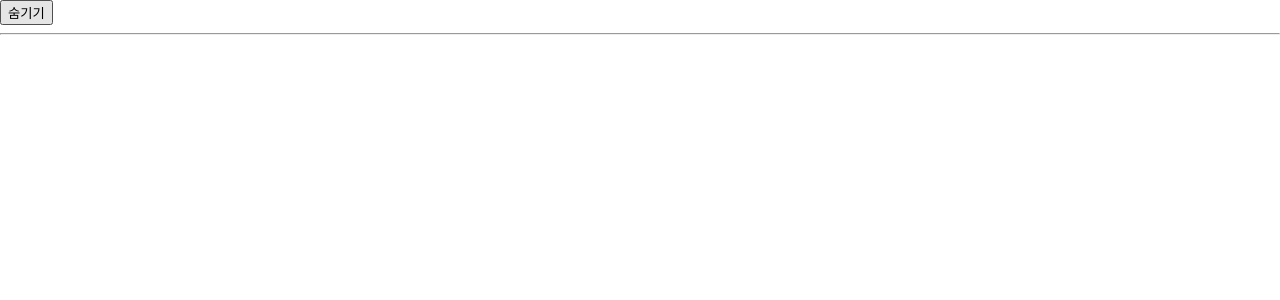
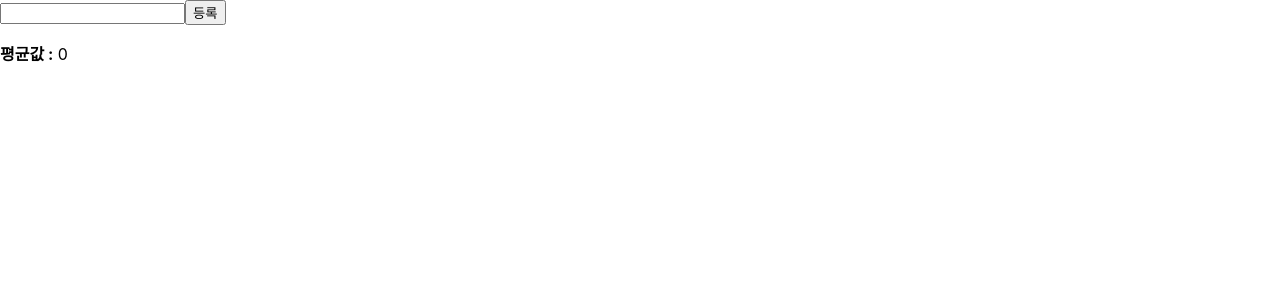
Before and after one commit to Duck-98/hello-react, a React (Create React App) app: page / in a window 1280 px wide. Shown: the top 300 px of the page. Built offline with nearby package versions, Linux system fonts and the light colour scheme.

Commit message:
8장 실습

```diff
--- a/src/App.js
+++ b/src/App.js
@@ -1,19 +1,10 @@
-import React, { useState } from 'react';
-import Info from './Chapter 8/Info';
+import React from 'react';
+import Average from './Chapter 8/Average';
 
 const App = () => {
-  const [visible, setVisible] = useState(false);
-  const onClick = () => {
-    setVisible(!visible);
-  };
-  return (
-    <>
-      <button onClick={onClick}>{visible ? '보이기' : '숨기기'}</button>
-      <hr />
-      {visible && <Info />}
-    </>
-  );
+  return <Average />;
 };
+
 /*import LifeCycleSample from './LifeCycleSample';
 import ErrorBoundary from './ErrorBoundary';
 
--- /dev/null
+++ b/src/Chapter 8/Average.js
@@ -0,0 +1,41 @@
+import React, { useState, useMemo, useCallback } from 'react';
+
+const getAverage = (numbers) => {
+  console.log('평균값 계산중..');
+  if (numbers.length === 0) return 0;
+  const sum = numbers.reduce((a, b) => a + b);
+  return sum / numbers.length;
+};
+
+const Average = () => {
+  const [list, setList] = useState([]);
+  const [number, setNumber] = useState('');
+
+  const onChange = useCallback((e) => {
+    setNumber(e.target.value);
+  }, []);
+
+  const onInsert = useCallback(() => {
+    const nextList = list.concat(parseInt(number));
+    setList(nextList);
+    setNumber('');
+  }, [number, list]);
+  const avg = useMemo(() => getAverage(list), [list]);
+
+  return (
+    <div>
+      <input value={number} onChange={onChange} />
+      <button onClick={onInsert}>등록 </button>
+      <ul>
+        {list.map((value, index) => (
+          <li key={index}>{value}</li>
+        ))}
+      </ul>
+      <div>
+        <b>평균값 :</b> {avg}
+      </div>
+    </div>
+  );
+};
+
+export default Average;
--- a/src/Chapter 8/Info.js
+++ b/src/Chapter 8/Info.js
@@ -1,30 +1,29 @@
-import React, { useState, useEffect } from 'react';
+import React, { useReducer } from 'react';
+
+function reducer(state, action) {
+  return {
+    ...state,
+    [action.name]: action.value,
+  };
+}
 
 const Info = () => {
-  const [name, setName] = useState('');
-  const [nickname, setNickname] = useState('');
-  useEffect(() => {
-    console.log('effect');
-    console.log(name);
-    return () => {
-      console.log('cleanup');
-      console.log(name);
-    };
-  }, [name]);
+  const [state, dispatch] = useReducer(reducer, {
+    name: '',
+    nickname: '',
+  });
 
-  const onChangeName = (e) => {
-    setName(e.target.value);
-  };
+  const { name, nickname } = state;
 
-  const onChangeNickname = (e) => {
-    setNickname(e.target.value);
+  const onChange = (e) => {
+    dispatch(e.target);
   };
 
   return (
     <>
       <div>
-        <input value={name} onChange={onChangeName} />
-        <input value={nickname} onChange={onChangeNickname} />
+        <input value={name} onChange={onChange} />
+        <input value={nickname} onChange={onChange} />
       </div>
       <div>
         <b>이름:</b>
```
Also changed, not shown: src/Chapter 8/Counter.js (+19 -8 lines).
